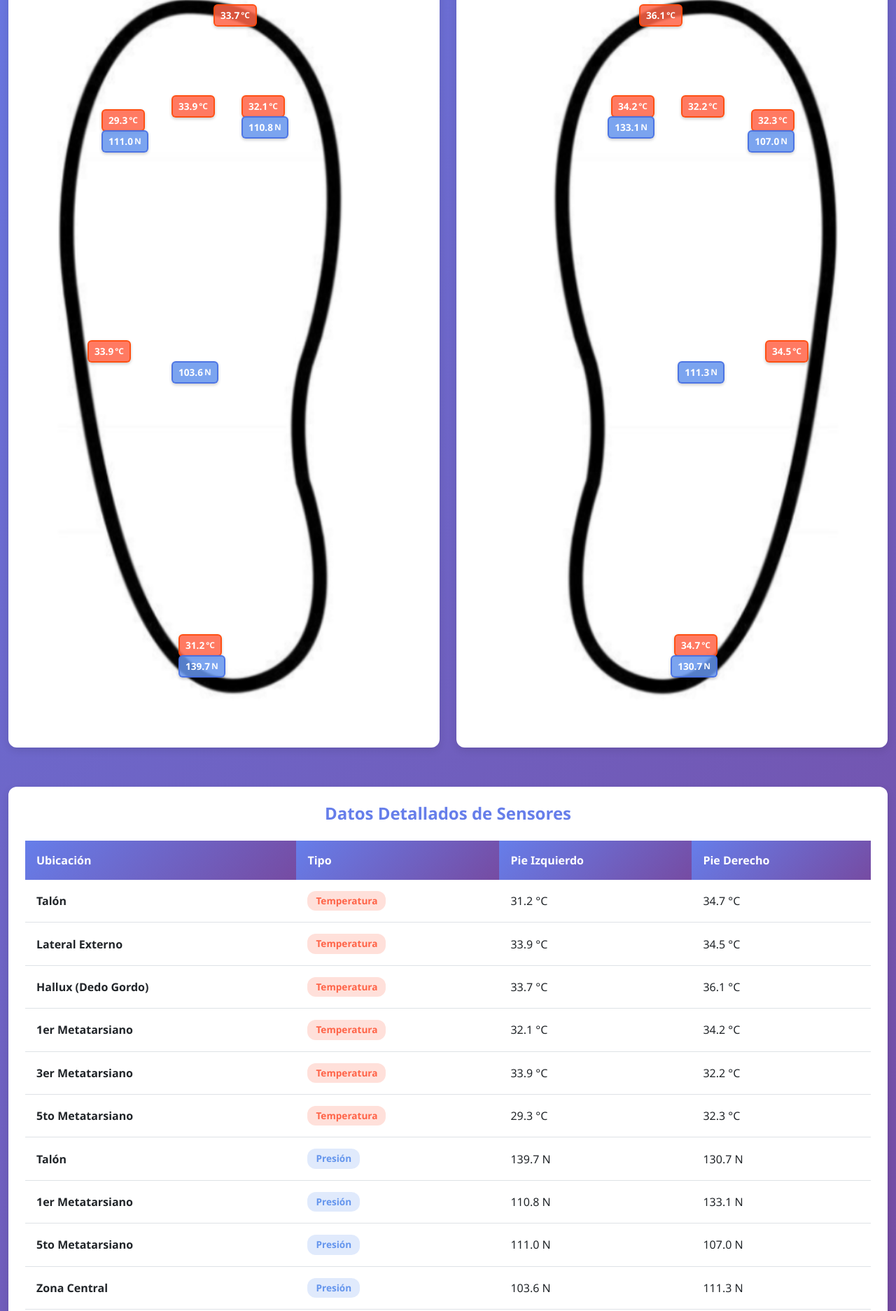
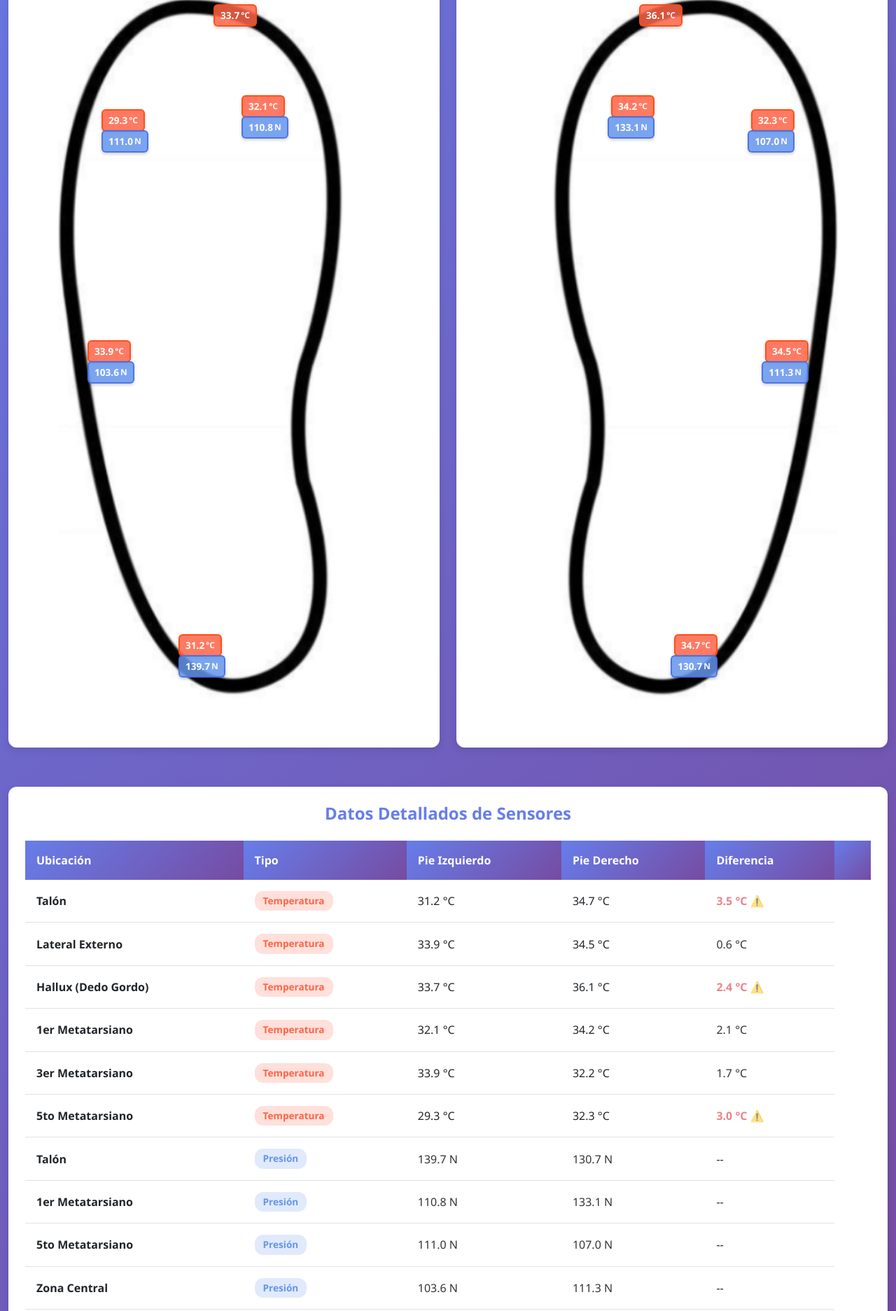
Before and after one commit to memauas/PREVENT-U, a plain HTML site: page web/index.html in a window 1280 px wide. Shown: the part 593-2466 px from the top of the page at 70% size. Drawn offline with nearby package versions, Linux system fonts and the light colour scheme.

Commit message:
Agrego tabla de diferencia

```diff
--- a/web/index.html
+++ b/web/index.html
@@ -102,10 +102,6 @@
               <span class="sensor-value">--</span>
               <span class="sensor-unit">°C</span>
             </div>
-            <div id="left-temp-met3" class="sensor sensor-temp" data-position="top: 100px; left: 100px;">
-              <span class="sensor-value">--</span>
-              <span class="sensor-unit">°C</span>
-            </div>
             <div id="left-temp-met5" class="sensor sensor-temp" data-position="top: 100px; left: 30px;">
               <span class="sensor-value">--</span>
               <span class="sensor-unit">°C</span>
@@ -156,10 +152,6 @@
               <span class="sensor-value">--</span>
               <span class="sensor-unit">°C</span>
             </div>
-            <div id="right-temp-met3" class="sensor sensor-temp" data-position="top: 100px; right: 100px;">
-              <span class="sensor-value">--</span>
-              <span class="sensor-unit">°C</span>
-            </div>
             <div id="right-temp-met5" class="sensor sensor-temp" data-position="top: 100px; right: 30px;">
               <span class="sensor-value">--</span>
               <span class="sensor-unit">°C</span>
@@ -198,6 +190,7 @@
               <th>Tipo</th>
               <th>Pie Izquierdo</th>
               <th>Pie Derecho</th>
+              <th>Diferencia<th>
             </tr>
           </thead>
           <tbody id="sensor-data-table">
--- a/web/script.js
+++ b/web/script.js
@@ -261,11 +261,19 @@ function updateDataTable() {
   const tempLocations = ['heel', 'side', 'hallux', 'met1', 'met3', 'met5'];
   tempLocations.forEach(location => {
     if (sensorData.left.temperature[location] !== undefined) {
+      const leftTemp = sensorData.left.temperature[location];
+      const rightTemp = sensorData.right.temperature[location];
+      const diff = Math.abs(leftTemp - rightTemp).toFixed(1);
+      const isCritical = diff > 2.2;
+      const diffClass = isCritical ? 'value-critical' : 'value-normal';
+      const diffDisplay = `${diff} °C${isCritical ? ' ⚠️' : ''}`;
+
       const row = createTableRow(
         sensorLabels[location] || location,
         'Temperatura',
-        `${sensorData.left.temperature[location]} °C`,
-        `${sensorData.right.temperature[location]} °C`,
+        `${leftTemp} °C`,
+        `${rightTemp} °C`,
+        `<span class="${diffClass}">${diffDisplay}</span>`,
         'temp'
       );
       tableBody.appendChild(row);
@@ -276,11 +284,23 @@ function updateDataTable() {
   const pressLocations = ['heel', 'met1', 'met5', 'mid'];
   pressLocations.forEach(location => {
     if (sensorData.left.pressure[location] !== undefined) {
+      const leftPress = sensorData.left.pressure[location];
+      const rightPress = sensorData.right.pressure[location];
+      const leftCritical = leftPress > 700;
+      const rightCritical = rightPress > 700;
+      const leftClass = leftCritical ? 'value-critical' : 'value-normal';
+      const rightClass = rightCritical ? 'value-critical' : 'value-normal';
+
+      const leftDisplay = `${leftPress} N${leftCritical ? ' ⚠️' : ''}`;
+      const rightDisplay = `${rightPress} N${rightCritical ? ' ⚠️' : ''}`;
+
+
       const row = createTableRow(
         sensorLabels[location] || location,
         'Presión',
-        `${sensorData.left.pressure[location]} N`,
-        `${sensorData.right.pressure[location]} N`,
+        `<span class="${leftClass}">${leftDisplay}</span>`,
+        `<span class="${rightClass}">${rightDisplay}</span>`,
+        '--',
         'press'
       );
       tableBody.appendChild(row);
@@ -288,19 +308,18 @@ function updateDataTable() {
   });
 }
 
-/**
- * Create a table row element
- */
-function createTableRow(location, type, leftValue, rightValue, badgeType) {
+function createTableRow(location, type, leftValue, rightValue, difference, badgeType) {
   const row = document.createElement('tr');
   row.innerHTML = `
     <td><strong>${location}</strong></td>
     <td><span class="sensor-type-badge badge-${badgeType}">${type}</span></td>
     <td>${leftValue}</td>
     <td>${rightValue}</td>
+    <td>${difference}</td>
   `;
   return row;
 }
+
 
 /**
  * Update connection status indicator
--- a/web/styles.css
+++ b/web/styles.css
@@ -256,7 +256,7 @@ body {
 #left-press-heel { top: 980px; left: 210px; }
 #left-press-met1 { top: 210px; left: 300px; }
 #left-press-met5 { top: 230px; left: 100px; }
-#left-press-mid { top: 560px; left: 200px; }
+#left-press-mid { top: 560px; left: 80px; }
 
 /* Position sensors - Right Foot */
 #right-temp-heel { top: 950px; right: 210px; }
@@ -269,7 +269,7 @@ body {
 #right-press-heel { top: 980px; right: 210px; }
 #right-press-met1 { top: 210px; right: 300px; }
 #right-press-met5 { top: 230px; right: 100px; }
-#right-press-mid { top: 560px; right: 200px; }
+#right-press-mid { top: 560px; right: 80px; }
 
 /* ============================================
    Data Table
@@ -488,3 +488,26 @@ body {
 .fade-in {
   animation: fadeIn 0.5s ease-in-out;
 }
+/* ============================================
+   Value Highlighting
+   ============================================ */
+.value-normal {
+  color: #333;
+  font-weight: 300;
+}
+
+.value-critical {
+  color: #dc3545; /* rojo estilo Bootstrap */
+  font-weight: 700;
+  animation: pulse 1.2s ease-in-out infinite alternate;
+}
+
+/* Efecto leve de atención para valores críticos */
+@keyframes pulse {
+  from {
+    opacity: 1;
+  }
+  to {
+    opacity: 0.6;
+  }
+}
```
